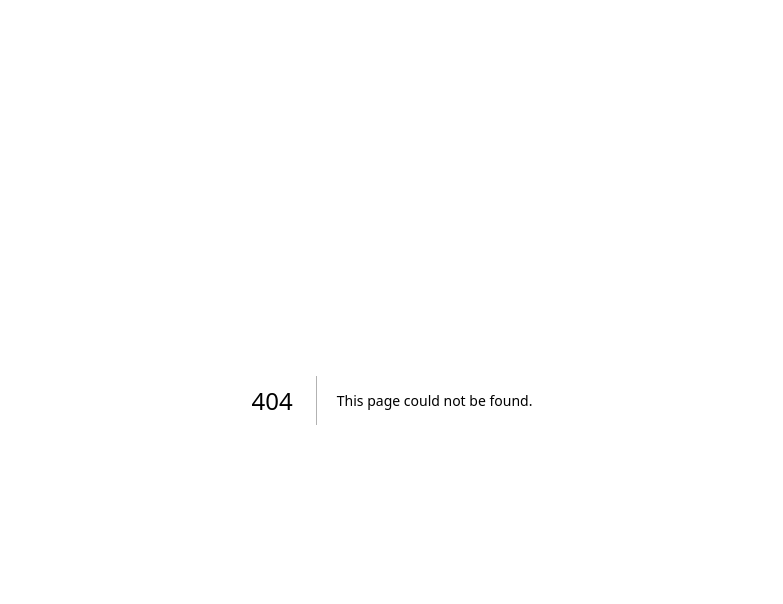
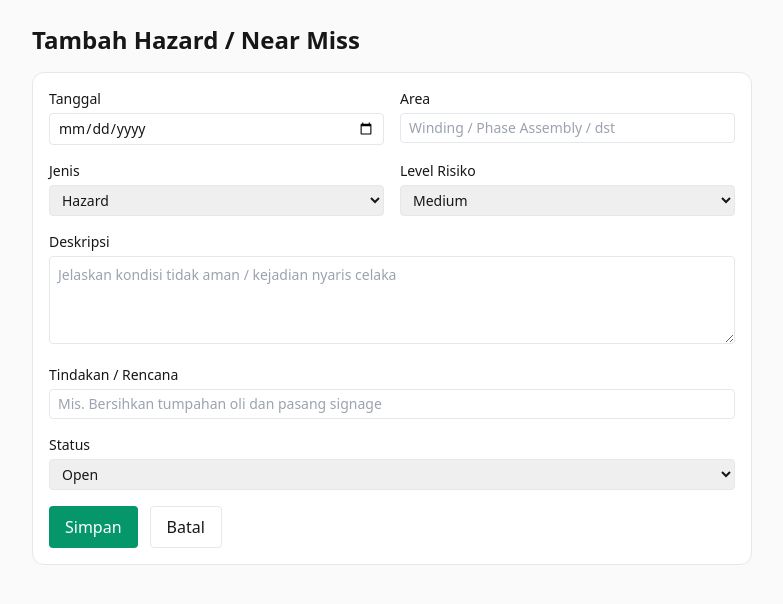
Before and after one commit to Armansj-pixel/EHS-Suite, a Next.js app: page /hazards/new in a window 1280 px wide. Before the commit this address had no page. Shown: the top 604 px of the page, without its empty margins (248-1031 px from the left). Built offline with nearby package versions, Linux system fonts and the light colour scheme.

Commit message:
Create hazards/new/page.tsx

```diff
--- /dev/null
+++ b/app/hazards/new/page.tsx
@@ -0,0 +1,159 @@
+// app/hazards/new/page.tsx
+"use client";
+
+import { useState } from "react";
+import { db } from "@/lib/firebase";
+import { addDoc, collection, serverTimestamp } from "firebase/firestore";
+import { getAuth } from "firebase/auth";
+import { useRouter } from "next/navigation";
+
+type HazardType = "Hazard" | "Near Miss";
+type RiskLevel = "Low" | "Medium" | "High";
+type Status = "Open" | "In Progress" | "Closed";
+
+export default function NewHazardPage() {
+  const [date, setDate] = useState<string>("");
+  const [area, setArea] = useState("");
+  const [type, setType] = useState<HazardType>("Hazard");
+  const [description, setDescription] = useState("");
+  const [riskLevel, setRiskLevel] = useState<RiskLevel>("Medium");
+  const [action, setAction] = useState("");
+  const [status, setStatus] = useState<Status>("Open");
+  const [saving, setSaving] = useState(false);
+  const router = useRouter();
+
+  async function handleSubmit(e: React.FormEvent) {
+    e.preventDefault();
+    try {
+      setSaving(true);
+      const user = getAuth().currentUser;
+      if (!user) throw new Error("Anda belum login.");
+
+      await addDoc(collection(db, "hazard_reports"), {
+        date: date || new Date().toISOString().slice(0, 10),
+        area,
+        type,                 // "Hazard" | "Near Miss"
+        description,
+        riskLevel,            // "Low" | "Medium" | "High"
+        action,
+        status,               // "Open" | "In Progress" | "Closed"
+        createdAt: serverTimestamp(),
+        createdBy: user.uid,
+        createdByEmail: user.email ?? "",
+      });
+
+      router.replace("/hazards");
+    } catch (err: any) {
+      alert(err?.message ?? "Gagal menyimpan laporan");
+    } finally {
+      setSaving(false);
+    }
+  }
+
+  return (
+    <main className="p-6 max-w-3xl mx-auto">
+      <h1 className="text-2xl font-semibold mb-4">Tambah Hazard / Near Miss</h1>
+
+      <form onSubmit={handleSubmit} className="space-y-4 bg-white p-4 rounded-xl border">
+        <div className="grid grid-cols-1 md:grid-cols-2 gap-4">
+          <label className="text-sm">
+            Tanggal
+            <input
+              type="date"
+              value={date}
+              onChange={(e) => setDate(e.target.value)}
+              className="mt-1 w-full border rounded px-2 py-1"
+              required
+            />
+          </label>
+
+          <label className="text-sm">
+            Area
+            <input
+              value={area}
+              onChange={(e) => setArea(e.target.value)}
+              placeholder="Winding / Phase Assembly / dst"
+              className="mt-1 w-full border rounded px-2 py-1"
+              required
+            />
+          </label>
+        </div>
+
+        <div className="grid grid-cols-1 md:grid-cols-2 gap-4">
+          <label className="text-sm">
+            Jenis
+            <select
+              value={type}
+              onChange={(e) => setType(e.target.value as HazardType)}
+              className="mt-1 w-full border rounded px-2 py-1"
+            >
+              <option>Hazard</option>
+              <option>Near Miss</option>
+            </select>
+          </label>
+
+          <label className="text-sm">
+            Level Risiko
+            <select
+              value={riskLevel}
+              onChange={(e) => setRiskLevel(e.target.value as RiskLevel)}
+              className="mt-1 w-full border rounded px-2 py-1"
+            >
+              <option>Low</option>
+              <option>Medium</option>
+              <option>High</option>
+            </select>
+          </label>
+        </div>
+
+        <label className="text-sm block">
+          Deskripsi
+          <textarea
+            value={description}
+            onChange={(e) => setDescription(e.target.value)}
+            placeholder="Jelaskan kondisi tidak aman / kejadian nyaris celaka"
+            className="mt-1 w-full border rounded px-2 py-2 min-h-[88px]"
+            required
+          />
+        </label>
+
+        <label className="text-sm block">
+          Tindakan / Rencana
+          <input
+            value={action}
+            onChange={(e) => setAction(e.target.value)}
+            placeholder="Mis. Bersihkan tumpahan oli dan pasang signage"
+            className="mt-1 w-full border rounded px-2 py-1"
+            required
+          />
+        </label>
+
+        <label className="text-sm block">
+          Status
+          <select
+            value={status}
+            onChange={(e) => setStatus(e.target.value as Status)}
+            className="mt-1 w-full border rounded px-2 py-1"
+          >
+            <option>Open</option>
+            <option>In Progress</option>
+            <option>Closed</option>
+          </select>
+        </label>
+
+        <div className="flex gap-3">
+          <button
+            type="submit"
+            disabled={saving}
+            className="px-4 py-2 rounded bg-emerald-600 text-white disabled:opacity-60"
+          >
+            {saving ? "Menyimpan..." : "Simpan"}
+          </button>
+          <button type="button" onClick={() => history.back()} className="px-4 py-2 rounded border">
+            Batal
+          </button>
+        </div>
+      </form>
+    </main>
+  );
+}
```
